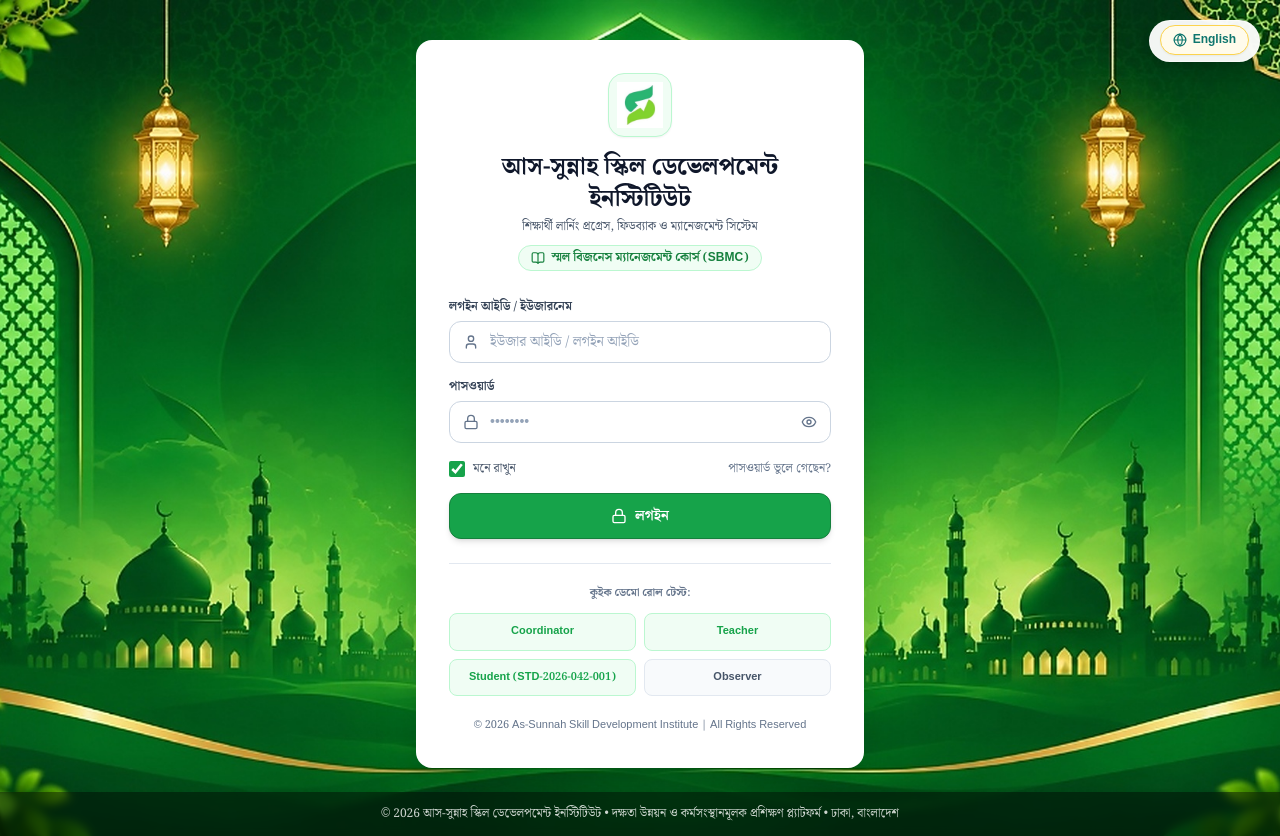
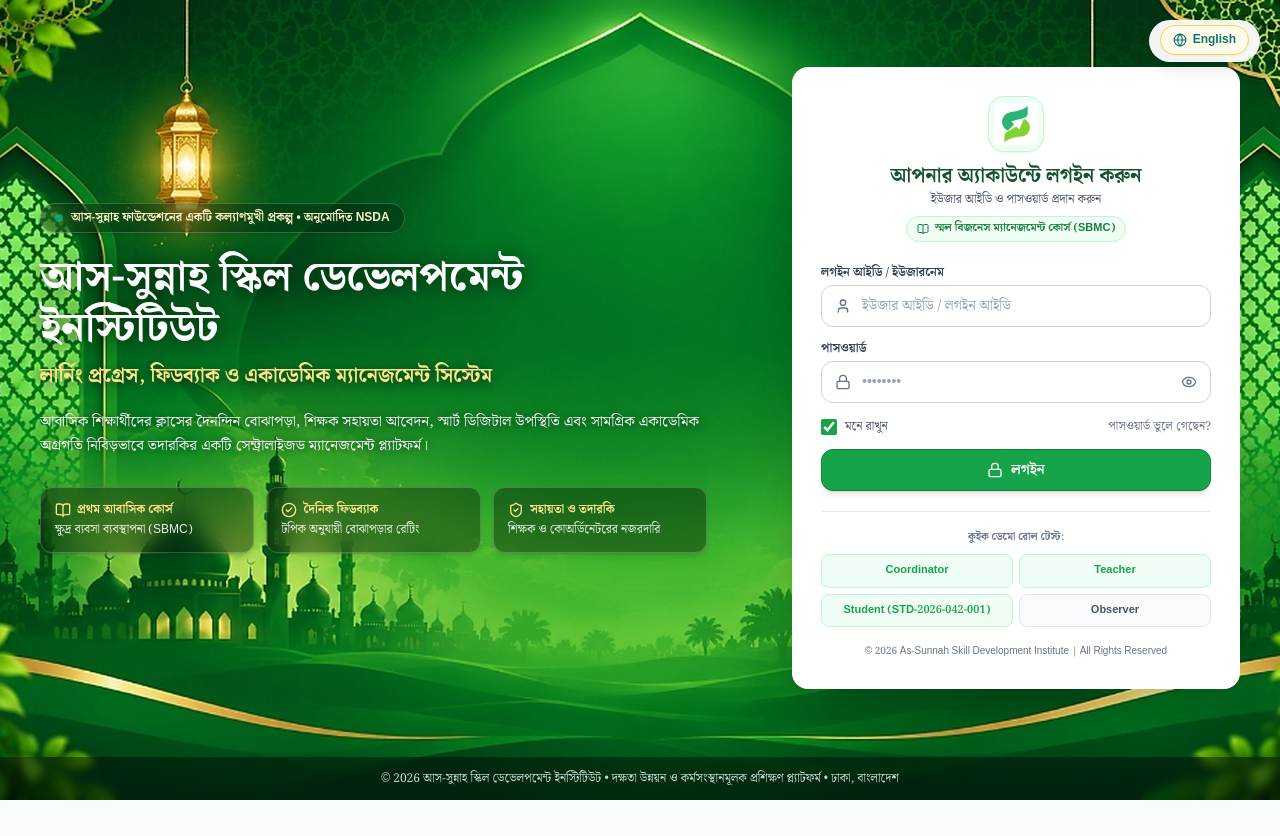
Before and after one commit to labibfohayer/ASSDI-SmartCampus, a Next.js app in the folder web/: page /login in a window 1280 px wide. After the commit the page ends 800 px from the top, so only its background shows below. Built offline with nearby package versions, Linux system fonts and the light colour scheme.

Commit message:
feat(auth): shift login card to right and add institute branding text on left

```diff
--- a/web/src/app/login/page.tsx
+++ b/web/src/app/login/page.tsx
@@ -125,48 +125,116 @@ export default function LoginPage() {
         </div>
       </div>
 
-      {/* Main Login Card Container */}
-      <main className="relative z-10 flex-1 flex items-center justify-center p-4 sm:p-6 my-auto pt-16 sm:pt-10 pb-8">
-        <div className="w-full max-w-md bg-white text-[#0F172A] rounded-2xl shadow-2xl p-6 sm:p-8 border border-white/80">
+      {/* Main Login Two-Column Container */}
+      <main className="relative z-10 flex-1 flex items-center justify-center p-4 sm:p-6 lg:p-10 my-auto pt-14 sm:pt-12 pb-10 max-w-7xl mx-auto w-full">
+        <div className="grid grid-cols-1 lg:grid-cols-12 gap-8 lg:gap-10 items-center w-full">
+          {/* Left Column: Institute Branding & Platform Purpose */}
+          <div className="lg:col-span-7 text-white space-y-4 sm:space-y-5 lg:pr-4 text-left">
+            {/* Top Affiliation Badge */}
+            <div className="inline-flex items-center gap-2 px-3.5 py-1.5 rounded-full bg-black/25 hover:bg-black/35 backdrop-blur-md border border-white/20 text-xs font-semibold text-[#FEF3C7] shadow-sm">
+              <span className="w-2 h-2 rounded-full bg-[#10B981] animate-pulse" />
+              <span>
+                {isBangla
+                  ? 'আস-সুন্নাহ ফাউন্ডেশনের একটি কল্যাণমুখী প্রকল্প • অনুমোদিত NSDA'
+                  : 'A Project of As-Sunnah Foundation • Registered with NSDA'}
+              </span>
+            </div>
+
+            {/* Big Headline */}
+            <div className="space-y-2">
+              <h1 className="text-3xl sm:text-4xl lg:text-[42px] font-black !text-white tracking-tight font-serif leading-[1.2] drop-shadow-[0_2px_10px_rgba(0,0,0,0.65)]">
+                {isBangla ? 'আস-সুন্নাহ স্কিল ডেভেলপমেন্ট ইনস্টিটিউট' : 'As-Sunnah Skill Development Institute'}
+              </h1>
+              <p className="text-lg sm:text-xl font-extrabold !text-[#FDE68A] drop-shadow-[0_2px_6px_rgba(0,0,0,0.6)] font-serif">
+                {isBangla
+                  ? 'লার্নিং প্রগ্রেস, ফিডব্যাক ও একাডেমিক ম্যানেজমেন্ট সিস্টেম'
+                  : 'Student Learning Progress, Feedback & Management System'}
+              </p>
+            </div>
+
+            {/* Website Purpose Description */}
+            <p className="text-sm sm:text-[15px] !text-white/95 leading-relaxed max-w-2xl drop-shadow-[0_1px_4px_rgba(0,0,0,0.6)] font-medium">
+              {isBangla
+                ? 'আবাসিক শিক্ষার্থীদের ক্লাসের দৈনন্দিন বোঝাপড়া, শিক্ষক সহায়তা আবেদন, স্মার্ট ডিজিটাল উপস্থিতি এবং সামগ্রিক একাডেমিক অগ্রগতি নিবিড়ভাবে তদারকির একটি সেন্ট্রালাইজড ম্যানেজমেন্ট প্ল্যাটফর্ম।'
+                : 'A centralized residential learning platform for monitoring daily class comprehension, teacher help requests, smart attendance, and holistic academic progress.'}
+            </p>
+
+            {/* 3 Key Feature Cards */}
+            <div className="grid grid-cols-1 sm:grid-cols-3 gap-3 pt-2">
+              <div className="bg-black/35 backdrop-blur-md rounded-xl p-3.5 border border-white/20 shadow-md">
+                <div className="flex items-center gap-1.5 !text-[#FDE68A] mb-1">
+                  <BookOpen className="w-4 h-4 shrink-0 text-[#FDE68A]" />
+                  <span className="text-xs font-bold !text-[#FDE68A]">{isBangla ? 'প্রথম আবাসিক কোর্স' : 'First Course'}</span>
+                </div>
+                <p className="text-xs !text-white/90 leading-snug font-medium">
+                  {isBangla ? 'ক্ষুদ্র ব্যবসা ব্যবস্থাপনা (SBMC)' : 'Small Business Management'}
+                </p>
+              </div>
+
+              <div className="bg-black/35 backdrop-blur-md rounded-xl p-3.5 border border-white/20 shadow-md">
+                <div className="flex items-center gap-1.5 !text-[#FDE68A] mb-1">
+                  <CheckCircle2 className="w-4 h-4 shrink-0 text-[#FDE68A]" />
+                  <span className="text-xs font-bold !text-[#FDE68A]">{isBangla ? 'দৈনিক ফিডব্যাক' : 'Daily Feedback'}</span>
+                </div>
+                <p className="text-xs !text-white/90 leading-snug font-medium">
+                  {isBangla ? 'টপিক অনুযায়ী বোঝাপড়ার রেটিং' : 'Topic comprehension rating'}
+                </p>
+              </div>
+
+              <div className="bg-black/35 backdrop-blur-md rounded-xl p-3.5 border border-white/20 shadow-md">
+                <div className="flex items-center gap-1.5 !text-[#FDE68A] mb-1">
+                  <ShieldCheck className="w-4 h-4 shrink-0 text-[#FDE68A]" />
+                  <span className="text-xs font-bold !text-[#FDE68A]">{isBangla ? 'সহায়তা ও তদারকি' : 'Intervention'}</span>
+                </div>
+                <p className="text-xs !text-white/90 leading-snug font-medium">
+                  {isBangla ? 'শিক্ষক ও কোঅর্ডিনেটরের নজরদারি' : 'Faculty intervention & monitoring'}
+                </p>
+              </div>
+            </div>
+          </div>
+
+          {/* Right Column: Login Card */}
+          <div className="lg:col-span-5 flex justify-center lg:justify-end w-full">
+            <div className="w-full max-w-md bg-white text-[#0F172A] rounded-2xl shadow-2xl p-6 sm:p-7 border border-white/90">
               {/* Card Brand Header */}
-          <div className="text-center mb-6">
-            <div className="mx-auto w-16 h-16 rounded-2xl bg-[#F0FDF4] border border-[#BBF7D0] p-2 mb-3.5 flex items-center justify-center shadow-xs">
+              <div className="text-center mb-5">
+                <div className="mx-auto w-14 h-14 rounded-2xl bg-[#F0FDF4] border border-[#BBF7D0] p-1.5 mb-2.5 flex items-center justify-center shadow-xs">
                   <Image
                     src="/logo.png"
                     alt="ASSDI Logo"
-                width={50}
-                height={50}
+                    width={44}
+                    height={44}
                     priority
                     className="object-contain"
                   />
                 </div>
 
-            <h1 className="text-xl sm:text-2xl font-bold text-[#14532D] tracking-tight font-serif">
-              {t('brand.name')}
-            </h1>
-            <p className="text-xs text-[#475569] font-medium mt-1">
-              {t('brand.systemTitle')}
+                <h2 className="text-lg sm:text-xl font-bold !text-[#14532D] tracking-tight font-serif">
+                  {isBangla ? 'আপনার অ্যাকাউন্টে লগইন করুন' : 'Sign in to your account'}
+                </h2>
+                <p className="text-xs text-[#475569] font-medium mt-0.5">
+                  {isBangla ? 'ইউজার আইডি ও পাসওয়ার্ড প্রদান করুন' : 'Enter your credentials to access the portal'}
                 </p>
-            <div className="mt-2.5 inline-flex items-center gap-1.5 px-3 py-1 bg-[#F0FDF4] text-[#15803D] border border-[#BBF7D0] rounded-full text-xs font-semibold">
-              <BookOpen className="w-3.5 h-3.5 text-[#15803D]" />
+                <div className="mt-2 inline-flex items-center gap-1.5 px-2.5 py-0.5 bg-[#F0FDF4] text-[#15803D] border border-[#BBF7D0] rounded-full text-[11px] font-semibold">
+                  <BookOpen className="w-3 h-3 text-[#15803D]" />
                   <span>{t('brand.course')}</span>
                 </div>
               </div>
 
               {/* Error Alert */}
               {errorMessage && (
-            <div className="mb-5 p-3.5 bg-[#FEF2F2] border border-[#FECACA] rounded-xl flex items-start gap-2.5 text-[#991B1B] text-xs font-semibold">
+                <div className="mb-4 p-3 bg-[#FEF2F2] border border-[#FECACA] rounded-xl flex items-start gap-2.5 text-[#991B1B] text-xs font-semibold">
                   <ShieldAlert className="w-4 h-4 text-[#DC2626] shrink-0 mt-0.5" />
                   <span className="leading-relaxed">{errorMessage}</span>
                 </div>
               )}
 
               {/* Login Form */}
-          <form onSubmit={handleLogin} className="space-y-4">
+              <form onSubmit={handleLogin} className="space-y-3.5">
                 <div>
                   <label
                     htmlFor="login_id"
-                className="block text-xs font-bold text-[#334155] mb-1.5"
+                    className="block text-xs font-bold text-[#334155] mb-1"
                   >
                     {t('auth.loginId')}
                   </label>
@@ -190,7 +258,7 @@ export default function LoginPage() {
                 <div>
                   <label
                     htmlFor="password"
-                className="block text-xs font-bold text-[#334155] mb-1.5"
+                    className="block text-xs font-bold text-[#334155] mb-1"
                   >
                     {t('auth.password')}
                   </label>
@@ -240,11 +308,11 @@ export default function LoginPage() {
                   </span>
                 </div>
 
-            {/* Submit button with Lock icon (matching Madrasatus Sunnah) */}
+                {/* Submit button with Lock icon */}
                 <button
                   type="submit"
                   disabled={loading}
-              className="w-full mt-2 py-3 px-4 bg-[#16A34A] hover:bg-[#15803D] active:scale-[0.99] text-white text-sm font-bold rounded-xl shadow-md border border-[#15803D] flex items-center justify-center gap-2 transition disabled:opacity-60 cursor-pointer"
+                  className="w-full mt-1.5 py-2.5 px-4 bg-[#16A34A] hover:bg-[#15803D] active:scale-[0.99] text-white text-sm font-bold rounded-xl shadow-md border border-[#15803D] flex items-center justify-center gap-2 transition disabled:opacity-60 cursor-pointer"
                 >
                   {loading ? (
                     <>
@@ -261,47 +329,49 @@ export default function LoginPage() {
               </form>
 
               {/* Quick Demo Fill Buttons for Testing */}
-          <div className="mt-6 pt-5 border-t border-[#E2E8F0]">
-            <p className="text-[11px] font-bold text-[#64748B] mb-2.5 text-center uppercase tracking-wider font-serif">
+              <div className="mt-5 pt-4 border-t border-[#E2E8F0]">
+                <p className="text-[10.5px] font-bold text-[#64748B] mb-2 text-center uppercase tracking-wider font-serif">
                   {t('auth.quickDemo')}
                 </p>
-            <div className="grid grid-cols-2 gap-2 text-center">
+                <div className="grid grid-cols-2 gap-1.5 text-center">
                   <button
                     type="button"
                     onClick={() => setDemoRole('coord01', 'CoordPass2026!', 'Coordinator')}
-                className="px-2 py-2 text-[11px] font-bold bg-[#F0FDF4] hover:bg-[#DCFCE7] text-[#16A34A] rounded-lg transition border border-[#BBF7D0] cursor-pointer"
+                    className="px-2 py-1.5 text-[11px] font-bold bg-[#F0FDF4] hover:bg-[#DCFCE7] text-[#16A34A] rounded-lg transition border border-[#BBF7D0] cursor-pointer"
                   >
                     Coordinator
                   </button>
                   <button
                     type="button"
                     onClick={() => setDemoRole('teacher01', 'TeacherPass2026!', 'Teacher')}
-                className="px-2 py-2 text-[11px] font-bold bg-[#F0FDF4] hover:bg-[#DCFCE7] text-[#16A34A] rounded-lg transition border border-[#BBF7D0] cursor-pointer"
+                    className="px-2 py-1.5 text-[11px] font-bold bg-[#F0FDF4] hover:bg-[#DCFCE7] text-[#16A34A] rounded-lg transition border border-[#BBF7D0] cursor-pointer"
                   >
                     Teacher
                   </button>
                   <button
                     type="button"
                     onClick={() => setDemoRole('STD-2026-042-001', 'StudentPass2026!', 'Student')}
-                className="px-2 py-2 text-[11px] font-bold bg-[#F0FDF4] hover:bg-[#DCFCE7] text-[#16A34A] rounded-lg transition border border-[#BBF7D0] cursor-pointer"
+                    className="px-2 py-1.5 text-[11px] font-bold bg-[#F0FDF4] hover:bg-[#DCFCE7] text-[#16A34A] rounded-lg transition border border-[#BBF7D0] cursor-pointer"
                   >
                     Student (STD-2026-042-001)
                   </button>
                   <button
                     type="button"
                     onClick={() => setDemoRole('observer01', 'ObserverPass2026!', 'Observer')}
-                className="px-2 py-2 text-[11px] font-bold bg-[#F8FAFC] hover:bg-[#F0FDF4] text-[#475569] rounded-lg transition border border-[#E2E8F0] cursor-pointer"
+                    className="px-2 py-1.5 text-[11px] font-bold bg-[#F8FAFC] hover:bg-[#F0FDF4] text-[#475569] rounded-lg transition border border-[#E2E8F0] cursor-pointer"
                   >
                     Observer
                   </button>
                 </div>
               </div>
 
-          {/* Madrasatus Sunnah style copyright inside card */}
-          <div className="mt-5 text-center">
-            <p className="text-[11px] text-[#64748B]">
+              {/* Copyright inside card */}
+              <div className="mt-4 text-center">
+                <p className="text-[10px] text-[#64748B]">
                   © 2026 As-Sunnah Skill Development Institute | All Rights Reserved
                 </p>
+              </div>
+            </div>
           </div>
         </div>
       </main>
```
Also changed, not shown: 1 other file (tests, documents, lock files or other folders). Lines whose indentation alone changed are shown as unchanged.
